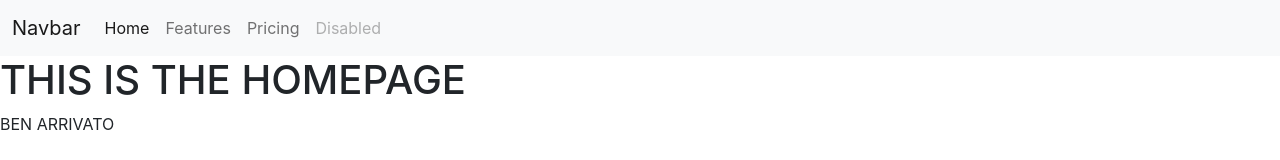
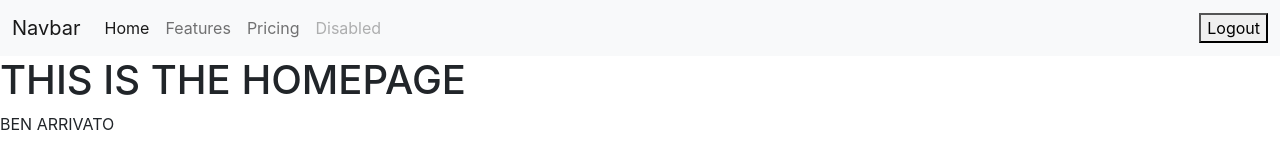
Before and after one commit to VKappaKV/GMCO, a Next.js app in the folder gmco/: page /homepage in a window 1280 px wide. Shown: the top 160 px of the page. Built offline with nearby package versions, Linux system fonts and the light colour scheme.

Commit message:
added useContext to keep track of user login

```diff
--- a/gmco/components/UI/Navbar.js
+++ b/gmco/components/UI/Navbar.js
@@ -1,4 +1,11 @@
+import { useContext } from "react";
+import UserContext from "../utility/UserContext";
+import { useRouter } from "next/router";
+
 export default function Navbar() {
+  const { user, setUser } = useContext(UserContext);
+
+  const router = useRouter();
   return (
     <nav className="navbar navbar-expand-lg navbar-light bg-light">
       <div className="container-fluid">
@@ -38,6 +45,14 @@ export default function Navbar() {
             </li>
           </ul>
         </div>
+        <button
+          onClick={() => {
+            setUser(null);
+            router.push("/" + "");
+          }}
+        >
+          Logout {user}
+        </button>
       </div>
     </nav>
   );
--- /dev/null
+++ b/gmco/components/utility/UserContext.js
@@ -0,0 +1,16 @@
+import { createContext, useState } from "react";
+
+const UserContext = createContext({
+  user: null,
+});
+
+export const UserContextProvider = ({ children }) => {
+  const [user, setUser] = useState(null);
+  return (
+    <UserContext.Provider value={{ user, setUser }}>
+      {children}
+    </UserContext.Provider>
+  );
+};
+
+export default UserContext;
--- a/gmco/pages/_app.js
+++ b/gmco/pages/_app.js
@@ -1,6 +1,7 @@
 import "../styles/globals.css";
 import Head from "next/head";
 import Script from "next/script";
+import { UserContextProvider } from "../components/utility/UserContext";
 
 function MyApp({ Component, pageProps }) {
   return (
@@ -14,7 +15,9 @@ function MyApp({ Component, pageProps }) {
         integrity="sha384-ygbV9kiqUc6oa4msXn9868pTtWMgiQaeYH7/t7LECLbyPA2x65Kgf80OJFdroafW"
         crossOrigin="anonymous"
       />
-      <Component {...pageProps} />
+      <UserContextProvider>
+        <Component {...pageProps} />
+      </UserContextProvider>
     </>
   );
 }
--- a/gmco/pages/homepage.js
+++ b/gmco/pages/homepage.js
@@ -1,10 +1,16 @@
+import { useContext } from "react";
 import Navbar from "../components/UI/Navbar";
+import UserContext from "../components/utility/UserContext";
+
 const homepage = () => {
+  const { user, setUser } = useContext(UserContext);
+  console.log(user);
+
   return (
     <>
       <Navbar />
       <h1> THIS IS THE HOMEPAGE </h1>
-      <p>BEN ARRIVATO</p>
+      <p>BEN ARRIVATO {user}</p>
     </>
   );
 };
```
Also changed, not shown: gmco/components/LoginComponents/Modal.js (+14 -3 lines).
